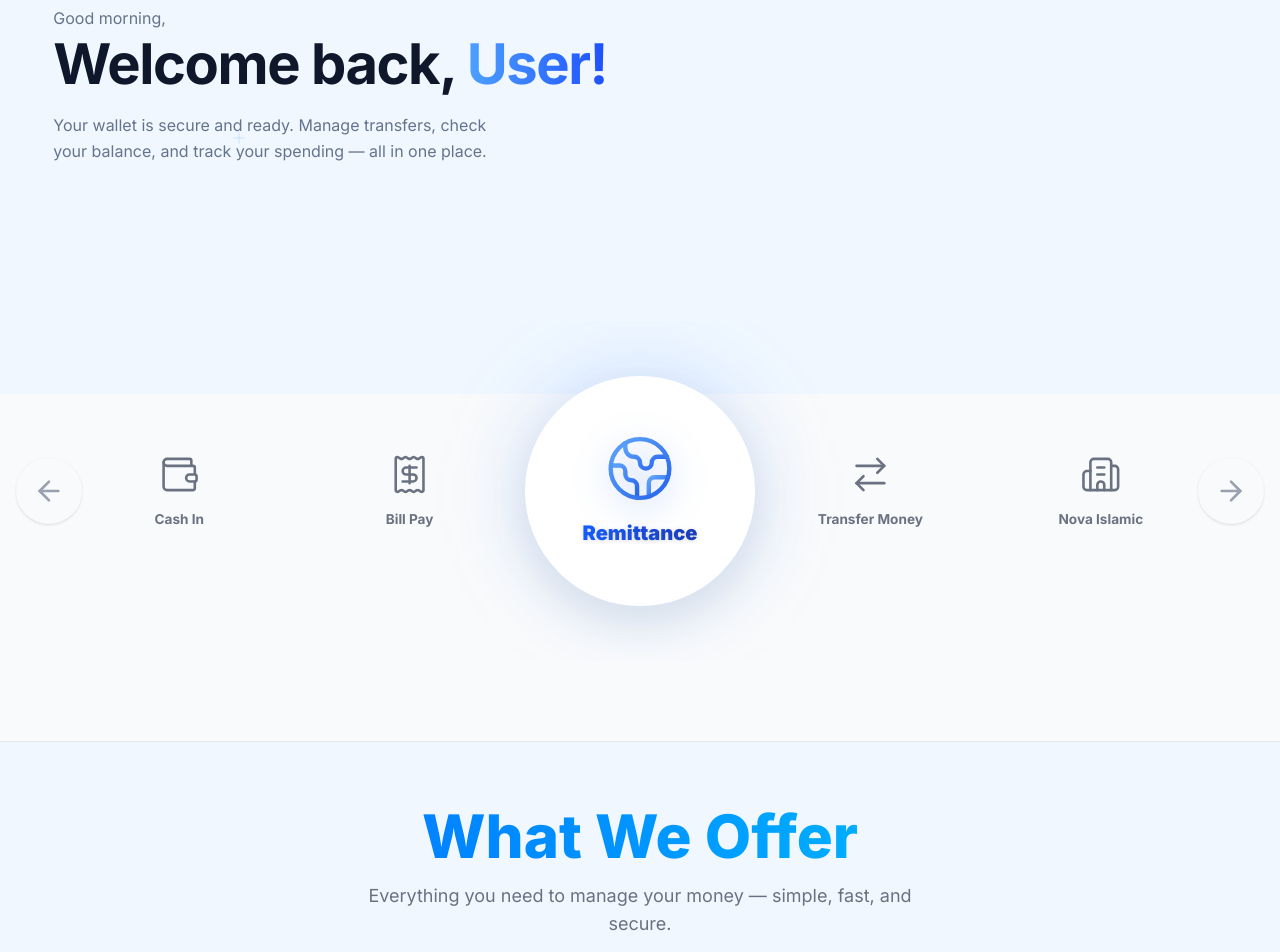
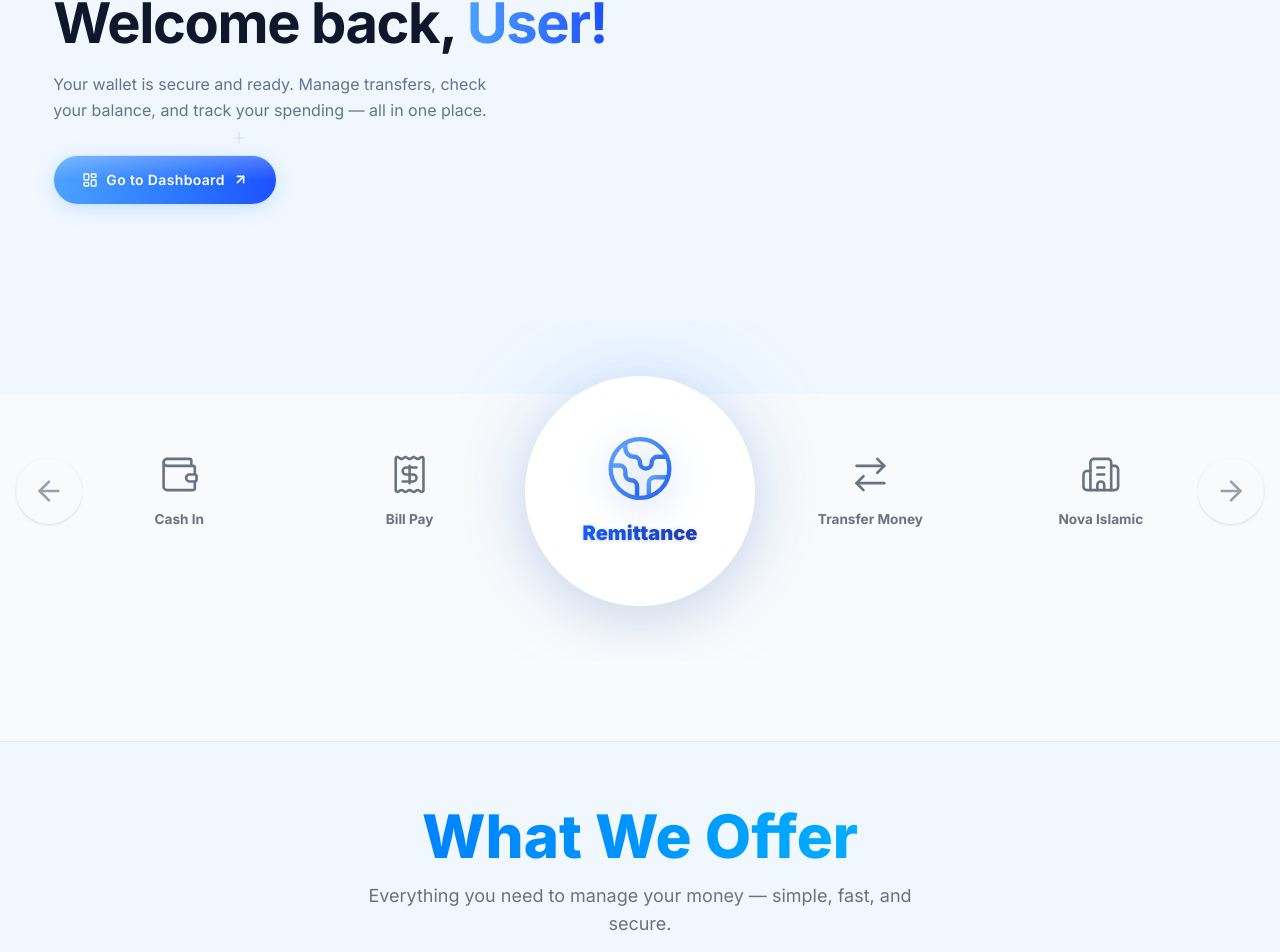
Before and after one commit to AlFahad47/Lenden, a Next.js app: page / in a window 1280 px wide. Shown: the part 1331-2283 px from the top of the page. Built offline with nearby package versions, Linux system fonts and the light colour scheme; no server answers.

Commit message:
feat: add Go to Dashboard button to BannerUser

```diff
--- a/src/components/ui/BannerUser.tsx
+++ b/src/components/ui/BannerUser.tsx
@@ -1,9 +1,10 @@
  "use client";
 
   import React, { useState, useEffect } from "react";
+  import Link from "next/link";
   import { useSession } from "next-auth/react";
   import { motion } from "framer-motion";
-  import { Plus } from "lucide-react";
+  import { Plus, LayoutDashboard, ArrowUpRight } from "lucide-react";
 
   const BannerUser: React.FC = () => {
     const { data: session } = useSession();
@@ -72,7 +73,7 @@
 
         <div className="w-11/12 mx-auto flex flex-col lg:flex-row items-center justify-between gap-12 z-10">
 
-          {/* LEFT — Greeting */}
+          {/* LEFT */}
           <motion.div
             className="flex-1 flex flex-col items-start gap-6 max-w-xl"
             initial={{ opacity: 0, y: 30 }}
@@ -106,6 +107,30 @@
               </p>
             </div>
 
+            {/* Go to Dashboard button */}
+            <div className="flex items-center gap-4 mt-2">
+              <Link href="/dashboard">
+                <motion.button
+                  whileHover={{ scale: 1.04 }}
+                  whileTap={{ scale: 0.97 }}
+                  className="group relative flex items-center gap-2 px-7 py-3.5 rounded-full overflow-hidden border border-[#4DA1FF]/20 shadow-[0_4px_20px_-4px_rgba(77,161,255,0.35)]
+  hover:shadow-[0_8px_30px_-4px_rgba(77,161,255,0.5)] transition-shadow duration-300"
+                >
+                  <div className="absolute inset-0 bg-gradient-to-r from-[#4DA1FF] to-[#1E50FF] transition-transform duration-500 group-hover:scale-[1.05]" />
+                  <div className="absolute top-0 left-0 w-full h-1/2 bg-gradient-to-b from-white/25 to-transparent rounded-t-full pointer-events-none" />
+                  <LayoutDashboard size={16} className="relative text-white" />
+                  <span className="relative text-white text-sm font-semibold tracking-wide">
+                    Go to Dashboard
+                  </span>
+                  <ArrowUpRight
+                    size={15}
+                    strokeWidth={2.5}
+                    className="relative text-white group-hover:translate-x-0.5 group-hover:-translate-y-0.5 transition-transform duration-300"
+                  />
+                </motion.button>
+              </Link>
+            </div>
+
           </motion.div>
 
           {/* RIGHT — to be filled */}
```
